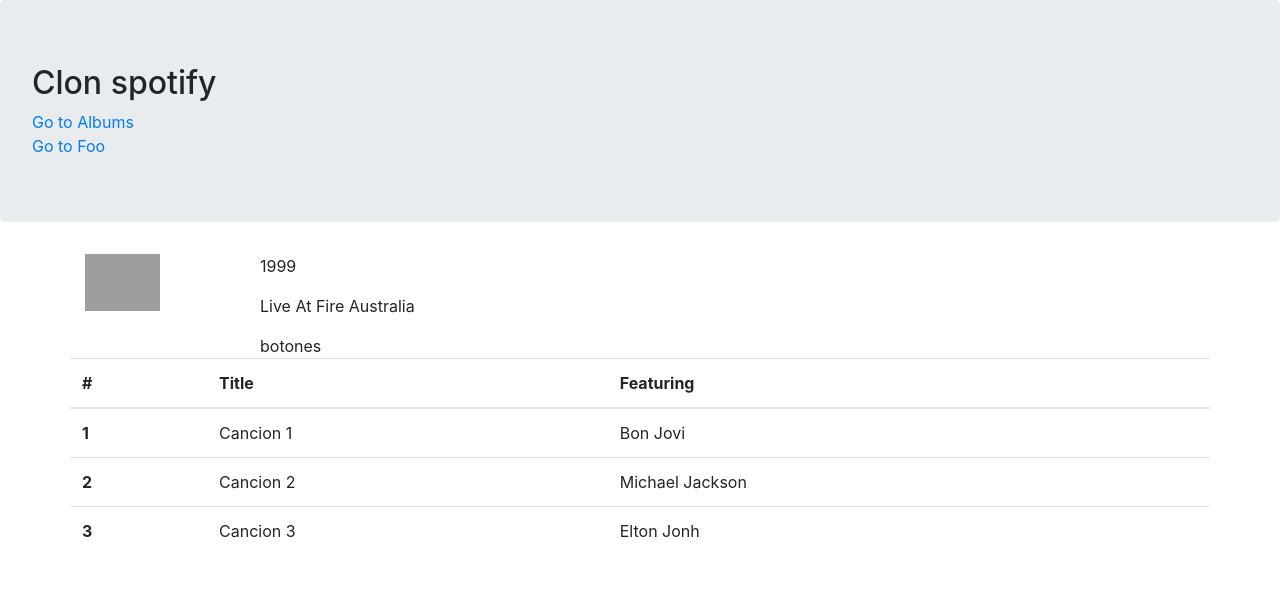
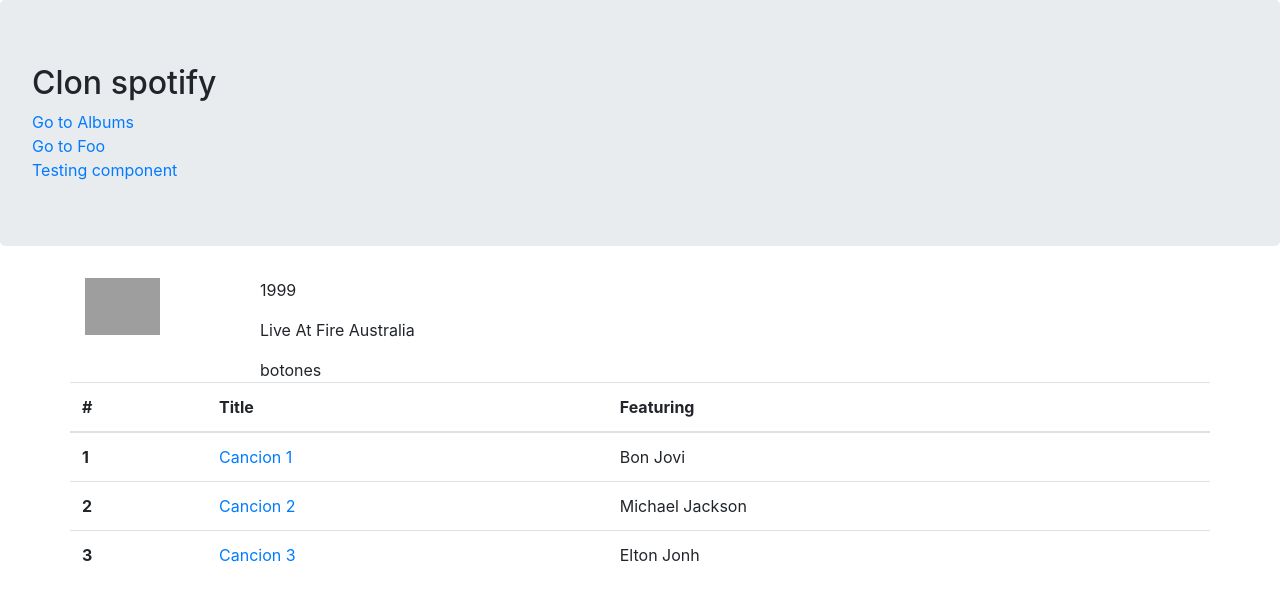
Before and after one commit to emanuelesausosa/angular-spotify-project, an Angular app: page /album in a window 1280 px wide. Shown: the top 600 px of the page. Built offline with nearby package versions, Linux system fonts and the light colour scheme; grey boxes are pictures that could not be loaded.

Commit message:
add routing detail by two methods, in UI and component

```diff
--- a/src/app/app.component.html
+++ b/src/app/app.component.html
@@ -3,6 +3,8 @@
     <a [routerLink]="['album']">Go to Albums</a>
     <br>
     <a [routerLink]="['foo']">Go to Foo</a>
+    <br>
+    <a routerLink="/testing" routerLinkActive="active">Testing component</a>
 </div>
 <div class="container">
     <router-outlet></router-outlet>
--- a/src/app/app.module.ts
+++ b/src/app/app.module.ts
@@ -7,6 +7,7 @@ import { AlbumComponent } from './features/album/album.component';
 import { SongDetailComponent } from './features/song-detail/song-detail.component';
 import { FooComponent } from './features/foo/foo.component';
 import { AppRoutingModule } from './app.routing.module';
+import { TestingComponent } from './features/testing-cmp/testing.component';
 
 @NgModule({
   declarations: [
@@ -14,6 +15,7 @@ import { AppRoutingModule } from './app.routing.module';
     AlbumComponent,
     SongDetailComponent,
     FooComponent,
+    TestingComponent,
   ],
   imports: [BrowserModule, NgbModule, AppRoutingModule],
   providers: [],
--- a/src/app/app.routing.module.ts
+++ b/src/app/app.routing.module.ts
@@ -3,6 +3,7 @@ import { Routes, RouterModule } from '@angular/router';
 import { AlbumComponent } from './features/album/album.component';
 import { FooComponent } from './features/foo/foo.component';
 import { SongDetailComponent } from './features/song-detail/song-detail.component';
+import { TestingComponent } from './features/testing-cmp/testing.component';
 
 const routes: Routes = [
   {
@@ -22,6 +23,10 @@ const routes: Routes = [
     redirectTo: '/album',
     pathMatch: 'full',
   },
+  {
+    path: 'testing',
+    component: TestingComponent,
+  },
 ];
 
 @NgModule({
--- a/src/app/common/models/mocks/album-data.mock.ts
+++ b/src/app/common/models/mocks/album-data.mock.ts
@@ -1,9 +1,7 @@
 import { Album } from '../album.model';
+import { Song } from '../song.model';
 
-export const ALBUM_DATA: Album = {
-  year: 1999,
-  title: 'Live At Fire Australia',
-  songs: [
+const SONGS: Song[] = [
   {
     num: 1,
     title: 'Cancion 1',
@@ -22,5 +20,9 @@ export const ALBUM_DATA: Album = {
     featuring: 'Elton Jonh',
     description: 'Esta es una descripcion 3',
   },
-  ],
+];
+export const ALBUM_DATA: Album = {
+  year: 1999,
+  title: 'Live At Fire Australia',
+  songs: SONGS,
 };
--- a/src/app/features/album/album.component.html
+++ b/src/app/features/album/album.component.html
@@ -30,14 +30,9 @@
         <tbody>
             <tr *ngFor="let song of albumModel.songs" (click)="viewSongDetail(song)">
                 <th scope="row">{{song.num}}</th>
-                <td>{{song.title}}</td>
+                <td><a [routerLink]="['/song', song.num]">{{song.title}}</a></td>
                 <td>{{song.featuring}}</td>
             </tr>
         </tbody>
     </table>
 </div>
-<div class="row">
-  <div class="col-12">
-    <song-detail *ngIf="songDetail" [song]="songDetail"></song-detail>
-  </div>
-</div>
--- a/src/app/features/album/album.component.ts
+++ b/src/app/features/album/album.component.ts
@@ -1,5 +1,6 @@
 import { Component } from '@angular/core';
 import { ALBUM_DATA } from '../../common/models/mocks/album-data.mock';
+import { Router } from '@angular/router';
 
 @Component({
   selector: 'album-cmp',
@@ -10,7 +11,9 @@ export class AlbumComponent {
   songDetail: any;
   albumModel: any = ALBUM_DATA;
 
+  constructor(private router: Router) {}
+
   viewSongDetail(song: any): void {
-    this.songDetail = song;
+    this.router.navigate(['/song', song.num]);
   }
 }
--- a/src/app/features/song-detail/song-detail.component.html
+++ b/src/app/features/song-detail/song-detail.component.html
@@ -1,4 +1,4 @@
-<div class="card" style="width: 18rem;">
+<div *ngIf="song" class="card" style="width: 18rem;">
   <div class="card-body">
     <h5 class="card-title"> {{song.num}} {{song.title}}</h5>
     <h6 class="card-subtitle mb-2 text-muted">{{song.featuring}}</h6>
--- a/src/app/features/song-detail/song-detail.component.ts
+++ b/src/app/features/song-detail/song-detail.component.ts
@@ -1,11 +1,30 @@
-import { Component, Input } from '@angular/core';
+import { Component, Input, OnInit } from '@angular/core';
 import { Song } from 'src/app/common/models/song.model';
+import { ALBUM_DATA } from '../../common/models/mocks/album-data.mock';
+import { ActivatedRoute } from '@angular/router';
+import { Album } from 'src/app/common/models/album.model';
 
 @Component({
   selector: 'song-detail',
   templateUrl: './song-detail.component.html',
   styleUrls: ['./song-detail.component.scss'],
 })
-export class SongDetailComponent {
-  @Input() song: Song;
+export class SongDetailComponent implements OnInit {
+  // OnInit es interface, life-cicle hooks
+  data: Album = ALBUM_DATA;
+  song: Song;
+
+  // vamos a inyectar un servicio -> DI - (Dependency Injection)
+  constructor(private activedRoute: ActivatedRoute) {}
+
+  ngOnInit(): void {
+    const id = Number.parseInt(this.activedRoute.snapshot.paramMap.get('id'));
+    console.log(id);
+
+    // busqueda
+    // find me devuelve singular
+    // filter, buscar criterios y devuelve un arreglo
+    this.song = this.data.songs.find((t) => t.num === id);
+    console.log(this.song);
+  }
 }
--- /dev/null
+++ b/src/app/features/testing-cmp/testing.component.ts
@@ -0,0 +1,7 @@
+import { Component } from '@angular/core';
+
+@Component({
+  selector: 'testing-cmp',
+  template: '<h3>estoes un testing con routerLink & routerLinkActive</h3>',
+})
+export class TestingComponent {}
```
Lines whose indentation alone changed are shown as unchanged.
